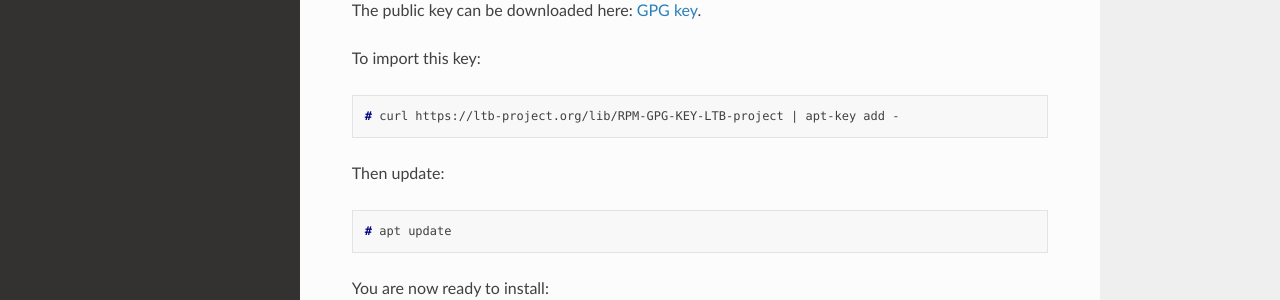
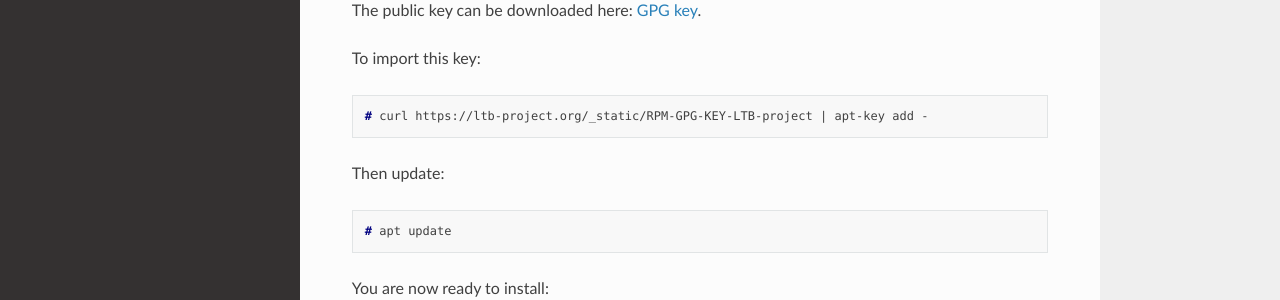
Before and after one commit to ltb-project/documentation, a Sphinx documentation site: the page built from source/openldap-deb.rst, in a window 1280 px wide and 900 px high, scrolled down 2369 px. Shown: the part 402-702 px from the top of the window. Built offline with Sphinx 7.4.7 and the Read the Docs theme 2.0.0, drawn with Linux system fonts in a browser that asks for light colours; some of the changed lines change nothing that is shown.

Commit message:
better management of static resource using sphinx native configuration

```diff
--- a/source/openldap-deb.rst
+++ b/source/openldap-deb.rst
@@ -121,13 +121,13 @@
     deb [arch=amd64] https://ltb-project.org/debian/bullseye bullseye main
 
 
-The public key can be downloaded here: `GPG key <resources/RPM-GPG-KEY-LTB-project>`_.
+The public key can be downloaded here: `GPG key <_static/RPM-GPG-KEY-LTB-project>`_.
 
 To import this key:
 
 .. code-block:: console
 
-    # curl https://ltb-project.org/lib/RPM-GPG-KEY-LTB-project | apt-key add -
+    # curl https://ltb-project.org/_static/RPM-GPG-KEY-LTB-project | apt-key add -
 
 Then update:
 
```
Also changed, not shown: 3 other files.
